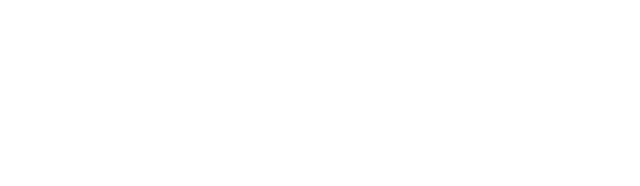
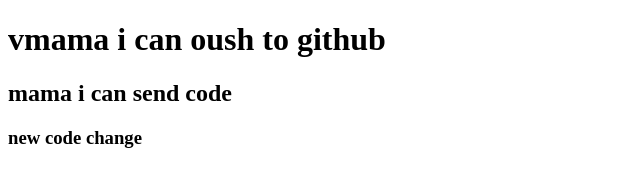
Before and after one commit to faheemonweb/my-second-repo, a plain HTML site: page index.html in a window 1280 px wide. Shown: the whole page, without its empty margins (0-640 px from the left). Drawn offline with Linux system fonts and the light colour scheme.

Commit message:
added header

```diff
--- a/index.html
+++ b/index.html
@@ -7,6 +7,8 @@
     <title>My second github repo</title>
 </head>
 <body>
-
+    <h1>vmama i can oush to github</h1>
+    <h2>mama i can send code</h2>
+    <h3>new code change</h3>
 </body>
 </html>
```
